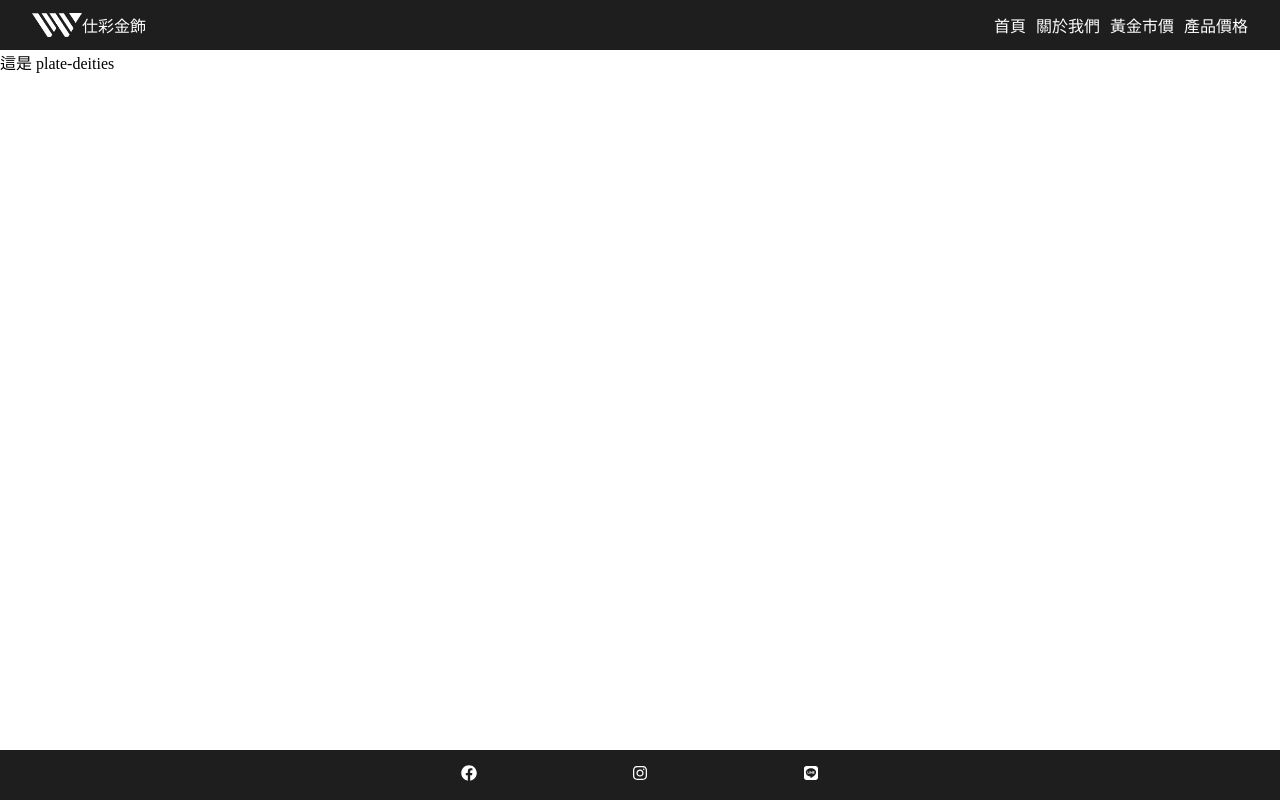
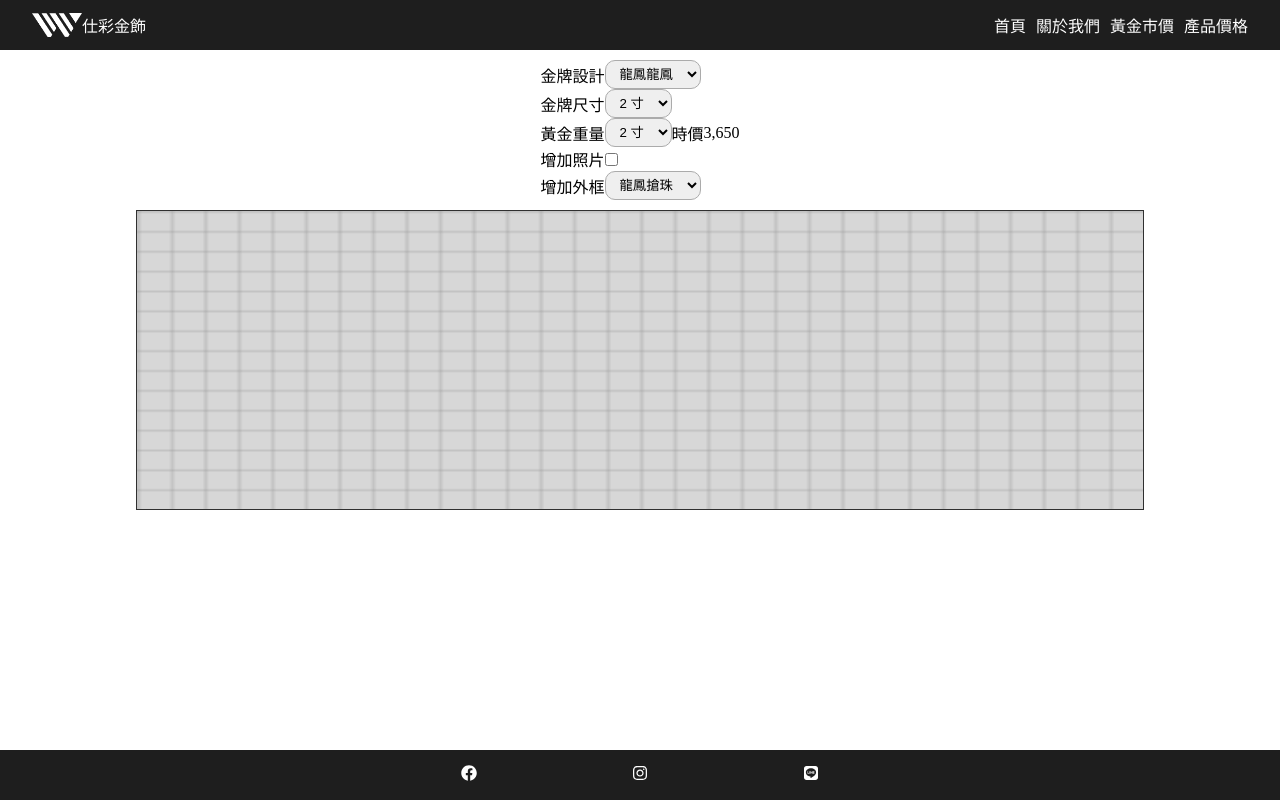
Before and after one commit to kkuanhui/w9999gold, a React (Create React App) app: page /product/plate-deities in a window 1280 px wide. Built offline with nearby package versions, Linux system fonts and the light colour scheme.

Commit message:
prepare to try canvas component

```diff
--- a/src/App.js
+++ b/src/App.js
@@ -8,7 +8,6 @@ import AppHome from "./AppHome";
 import AppMarket from "./AppMarket"
 import AppAboutUs from "./AppAboutUs"
 import AppProduct from './AppProduct'
-import PlateGod from "./PlateGod";
 
 
 const App = () => {
--- a/src/AppProduct.js
+++ b/src/AppProduct.js
@@ -1,13 +1,17 @@
 import React from "react";
 import { Routes, Route, Link } from "react-router-dom";
 import imgPlaceholder from "./static/image/placeholder.jpeg";
+import PlateDeities from "./PlateDeities";
 
 const AppProduct = () => {
   return (
     <div>
       <Routes>
         <Route index element={<Cards />}></Route>
-        <Route path="plate-deities" element={<P1 name="plate-deities" />}></Route>
+        <Route
+          path="plate-deities"
+          element={<PlateDeities />}
+        ></Route>
         <Route
           path="plate-regular"
           element={<P1 name="plate-regular" />}
--- a/src/PlateGod.js
+++ b/src/PlateDeities.js
@@ -1,18 +1,15 @@
-import ProductCanvas from './ProductCanvas'
 import React, {useRef, useEffect} from "react"
 
-const PlateGod = () => {
+const PlateDeities = () => {
   return(
-    <div id="app-product">
       <div className="flex-center" style={{"margin": "10px", "gap": "10px", "flexDirection": "column"}}>
-        <ProductOptions></ProductOptions>
-        <ProductCanvas></ProductCanvas>
+        <PlateOptions></PlateOptions>
+        <PlateCanvas></PlateCanvas>
       </div>
-    </div>
   )
 }
 
-const ProductOptions = () => {
+const PlateOptions = () => {
   return (
     <div id="product-options">
       <div className="flex-start">
@@ -53,4 +50,42 @@ const ProductOptions = () => {
   )
 }
 
-export default PlateGod
+
+
+// We are using useRef to manipulate <canvas> in React.js.
+// 我只要先宣告一個空的 useRef()，然後當成 dom 上 ref attribute 的值，這時候再元件任何地方印出 canvasRef.current 就會是這個 DOM
+const PlateCanvas = () => {
+
+  const canvasRef = useRef()
+
+  useEffect(() => {
+    const canvas = canvasRef.current
+    const ctx = canvas.getContext("2d");
+    const bw=300;
+    const bh=300;
+    const p=0;
+    (function(){
+      for (var x = 0; x <= bw; x += 10) {
+          ctx.moveTo(0.5 + x + p, p);
+          ctx.lineTo(0.5 + x + p, bh + p);
+      }
+      for (var x = 0; x <= bh; x += 10) {
+          ctx.moveTo(p, 0.5 + x + p);
+          ctx.lineTo(bw + p, 0.5 + x + p);
+      }
+      ctx.strokeStyle = "rgba(150, 150, 150, 0.3)";
+      ctx.stroke();
+    }())
+  })
+
+  return (
+    <div id="product-canvas">
+      <canvas
+        id="myCanvas"
+        ref={canvasRef}
+      ></canvas>
+    </div>
+  );
+};
+
+export default PlateDeities
```
